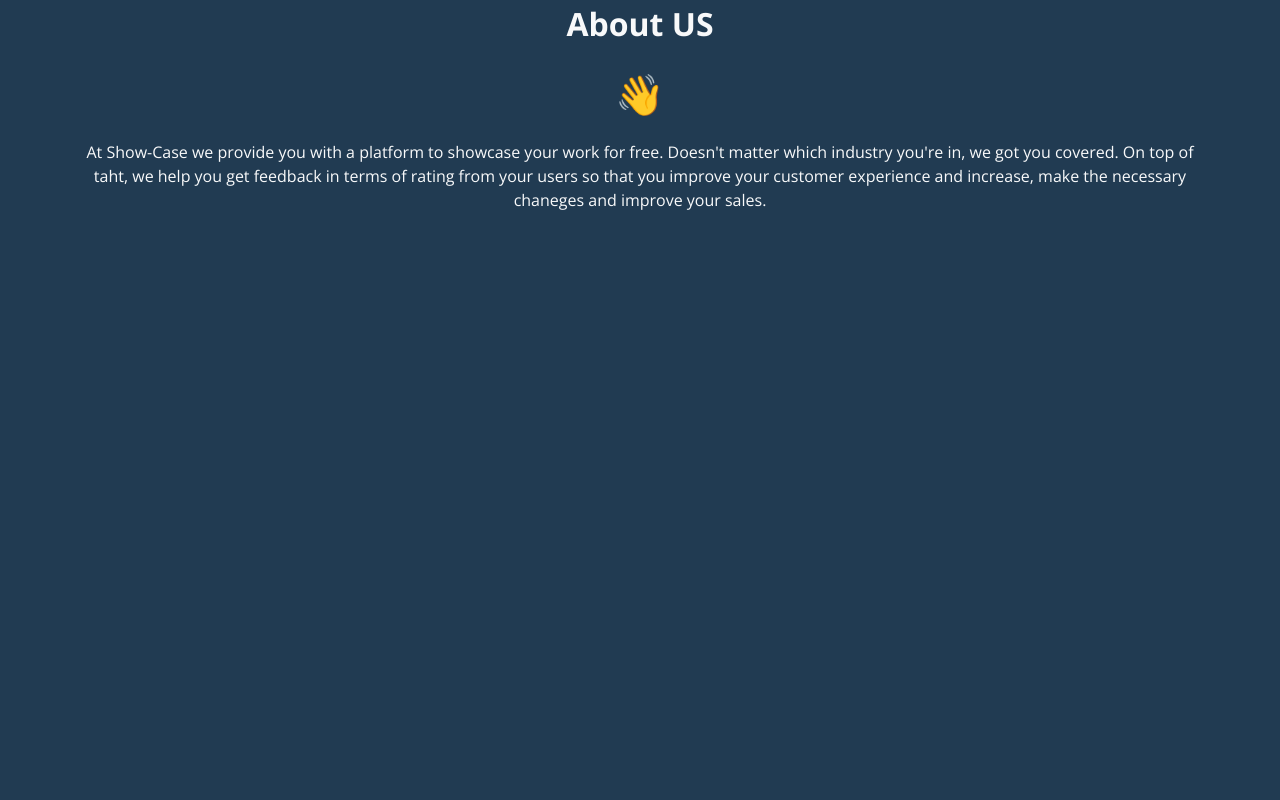
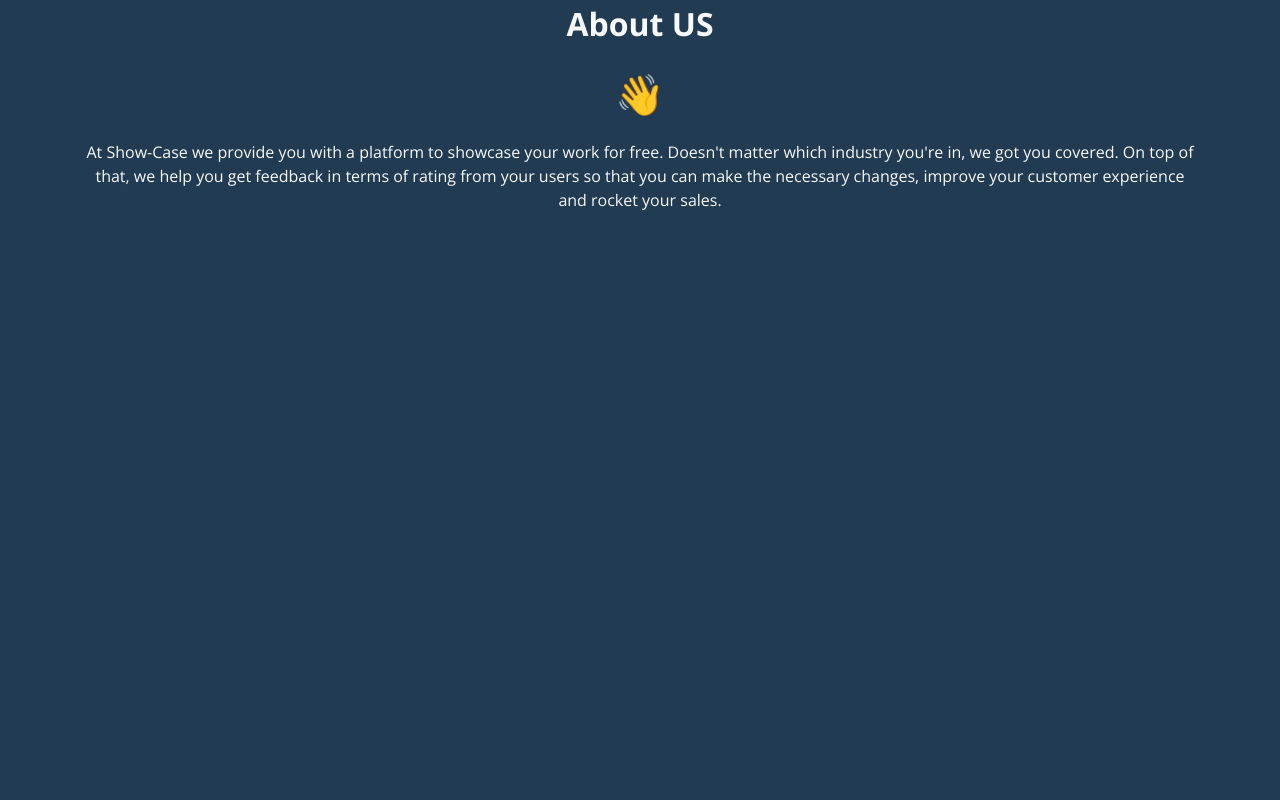
Before and after one commit to Edu58/Django-Awwards-Clone, a Django app: template templates/about-us.html in a window 1280 px wide. Shown: the part 92-892 px from the top of the page. Run offline with Django 4.2, Linux system fonts and the light colour scheme; the template is opened without the code that fills it, so the values that code supplies are empty; some libraries are stand-ins or nearby versions.

Commit message:
changes about us spelling mistakes

```diff
--- a/templates/about-us.html
+++ b/templates/about-us.html
@@ -19,10 +19,10 @@
         </p>
         <p class="text-center">
             At Show-Case we provide you with a platform to showcase your work for free.
-            Doesn't matter which industry you're in, we got you covered. On top of taht, we help you get feedback in
+            Doesn't matter which industry you're in, we got you covered. On top of that, we help you get feedback in
             terms
             of rating from your users so
-            that you improve your customer experience and increase, make the necessary chaneges and improve your sales.
+            that you can make the necessary changes, improve your customer experience and rocket your sales.
         </p>
     </div>
 </section>
```
